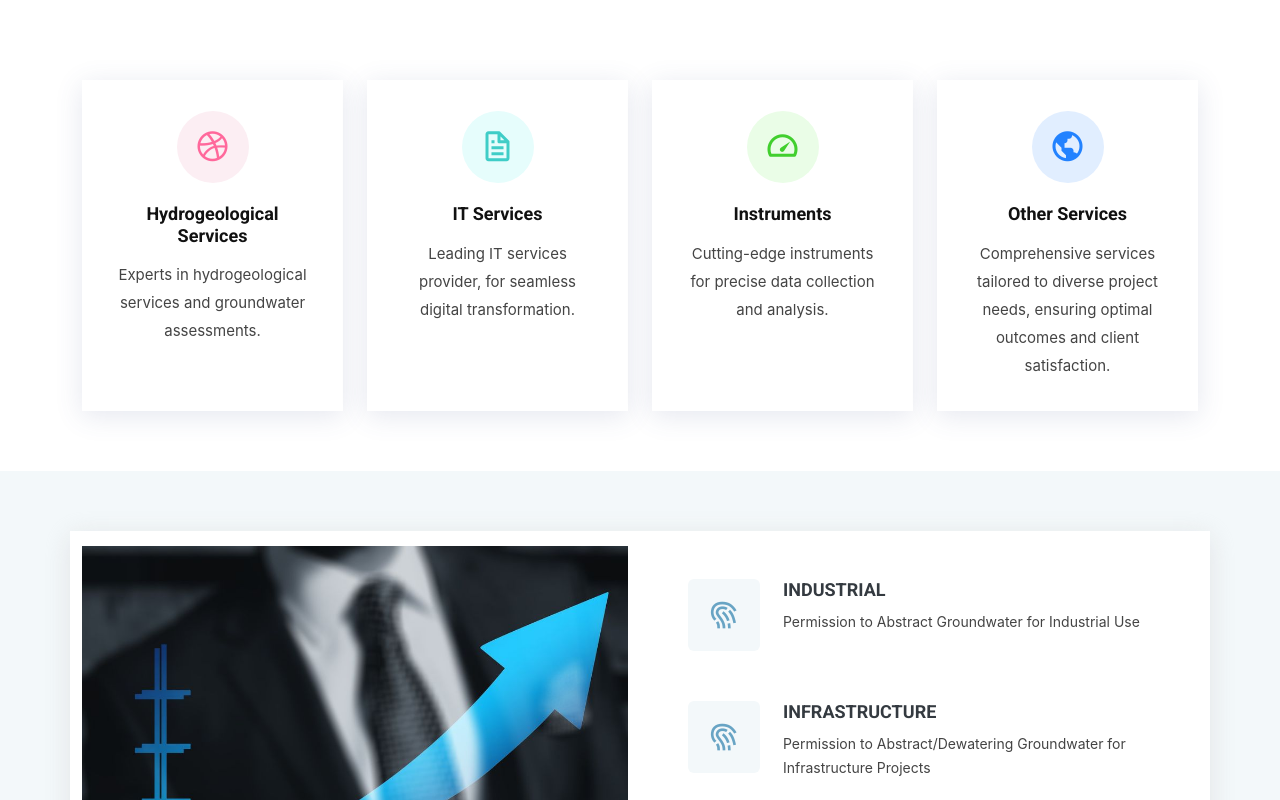
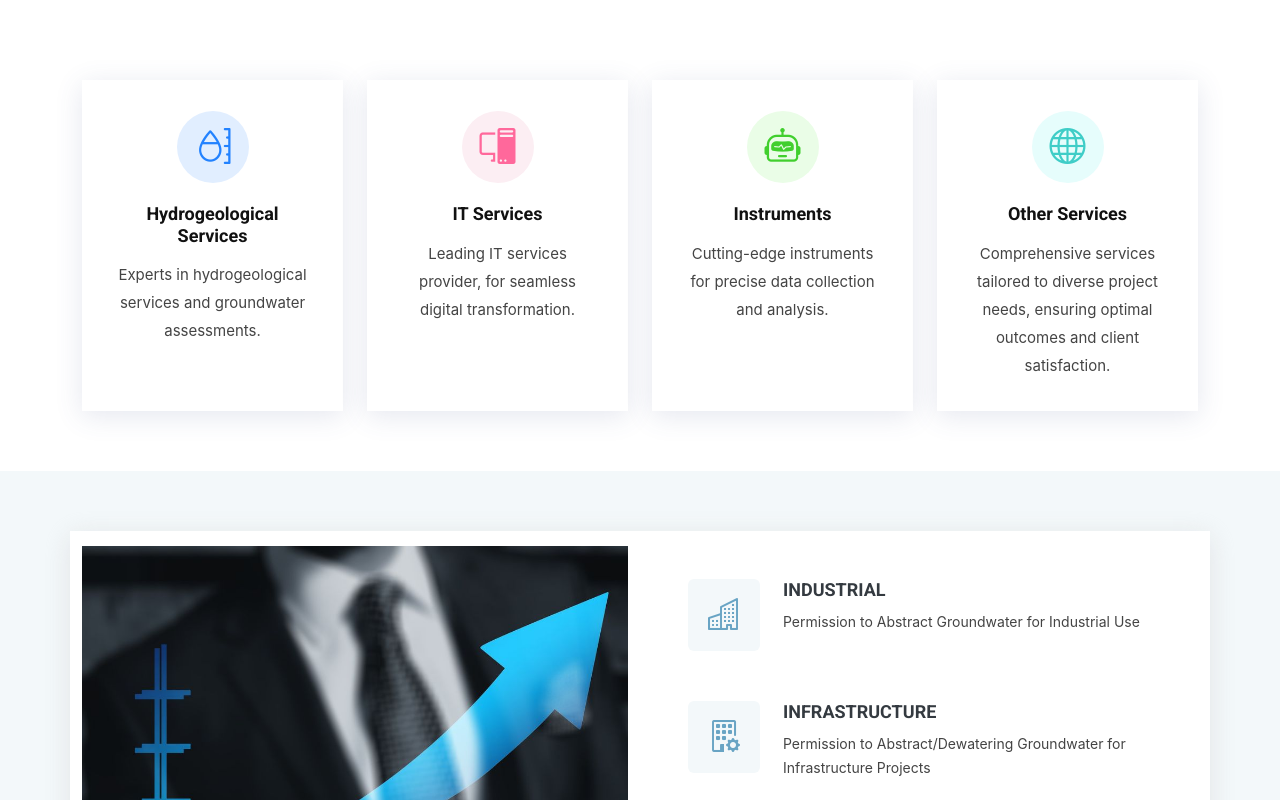
Before and after one commit to MehvishSheikh/asp_website, a React (Create React App) app: page / in a window 1280 px wide. Shown: the part 780-1580 px from the top of the page. Built offline with nearby package versions, Linux system fonts and the light colour scheme.

Commit message:
icons changed

```diff
--- a/src/components/HomeMidComponent.js
+++ b/src/components/HomeMidComponent.js
@@ -12,9 +12,10 @@ const HomeMidComponent = () => {
                                 className="col-md-6 col-lg-3 d-flex align-items-stretch"
                                 data-aos="fade-up"
                             >
-                                <div className="icon-box icon-box-pink">
+                                <div className="icon-box icon-box-blue">
                                     <div className="icon">
-                                        <i className="bx bxl-dribbble" />
+                                        {/* <i className="bi bi-house-door" /> Bootstrap house door icon */}
+                                        <i className="bi bi-moisture" /> {/* Bootstrap water droplet icon */}
                                     </div>
                                     <h4 className="title">
                                         <a href="">Hydrogeological Services</a>
@@ -29,9 +30,9 @@ const HomeMidComponent = () => {
                                 data-aos="fade-up"
                                 data-aos-delay={100}
                             >
-                                <div className="icon-box icon-box-cyan">
+                                <div className="icon-box icon-box-pink">
                                     <div className="icon">
-                                        <i className="bx bx-file" />
+                                        <i className="bi bi-pc-display" />
                                     </div>
                                     <h4 className="title">
                                         <a href="">IT Services</a>
@@ -48,7 +49,7 @@ const HomeMidComponent = () => {
                             >
                                 <div className="icon-box icon-box-green">
                                     <div className="icon">
-                                        <i className="bx bx-tachometer" />
+                                        <i className="bi bi-robot" />
                                     </div>
                                     <h4 className="title">
                                         <a href="">Instruments</a>
@@ -64,9 +65,9 @@ const HomeMidComponent = () => {
                                 data-aos="fade-up"
                                 data-aos-delay={200}
                             >
-                                <div className="icon-box icon-box-blue">
+                                <div className="icon-box icon-box-cyan">
                                     <div className="icon">
-                                        <i className="bx bx-world" />
+                                        <i className="bi bi-globe" />
                                     </div>
                                     <h4 className="title">
                                         <a href="">Other Services</a>
@@ -97,7 +98,7 @@ const HomeMidComponent = () => {
                             <div className="col-lg-6 d-flex flex-column justify-content-center p-5">
                                 <div className="icon-box">
                                     <div className="icon">
-                                        <i className="bx bx-fingerprint" />
+                                        <i className="bi bi-buildings" />
                                     </div>
                                     <h4 className="title">
                                         <a href="">INDUSTRIAL</a>
@@ -108,7 +109,7 @@ const HomeMidComponent = () => {
                                 </div>
                                 <div className="icon-box">
                                     <div className="icon">
-                                        <i className="bx bx-fingerprint" />
+                                        <i className="bi bi-building-gear" />
                                     </div>
                                     <h4 className="title">
                                         <a href="">INFRASTRUCTURE</a>
@@ -120,7 +121,7 @@ const HomeMidComponent = () => {
 
                                 <div className="icon-box">
                                     <div className="icon">
-                                        <i className="bx bx-gift" />
+                                        <i className="bi bi-minecart-loaded" />
                                     </div>
                                     <h4 className="title">
                                         <a href="">MINING</a>
```
